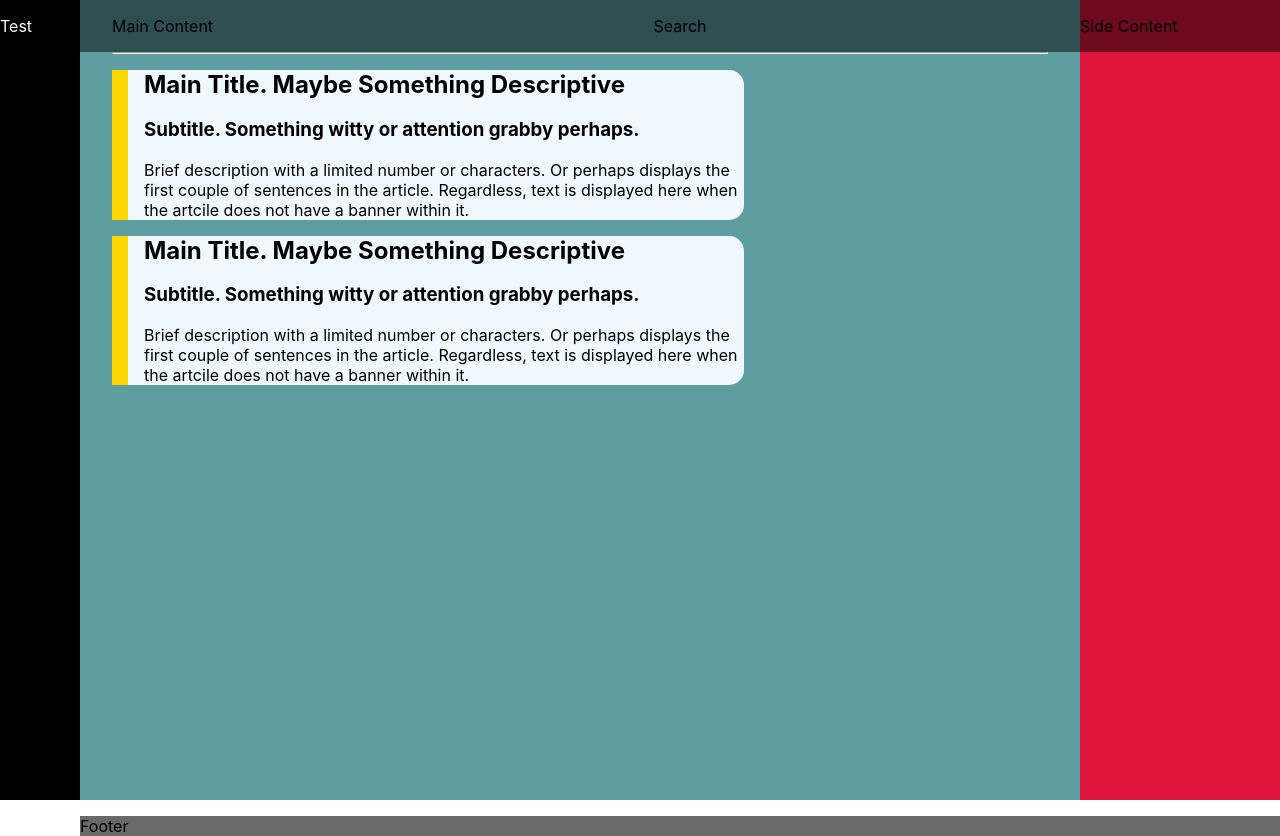
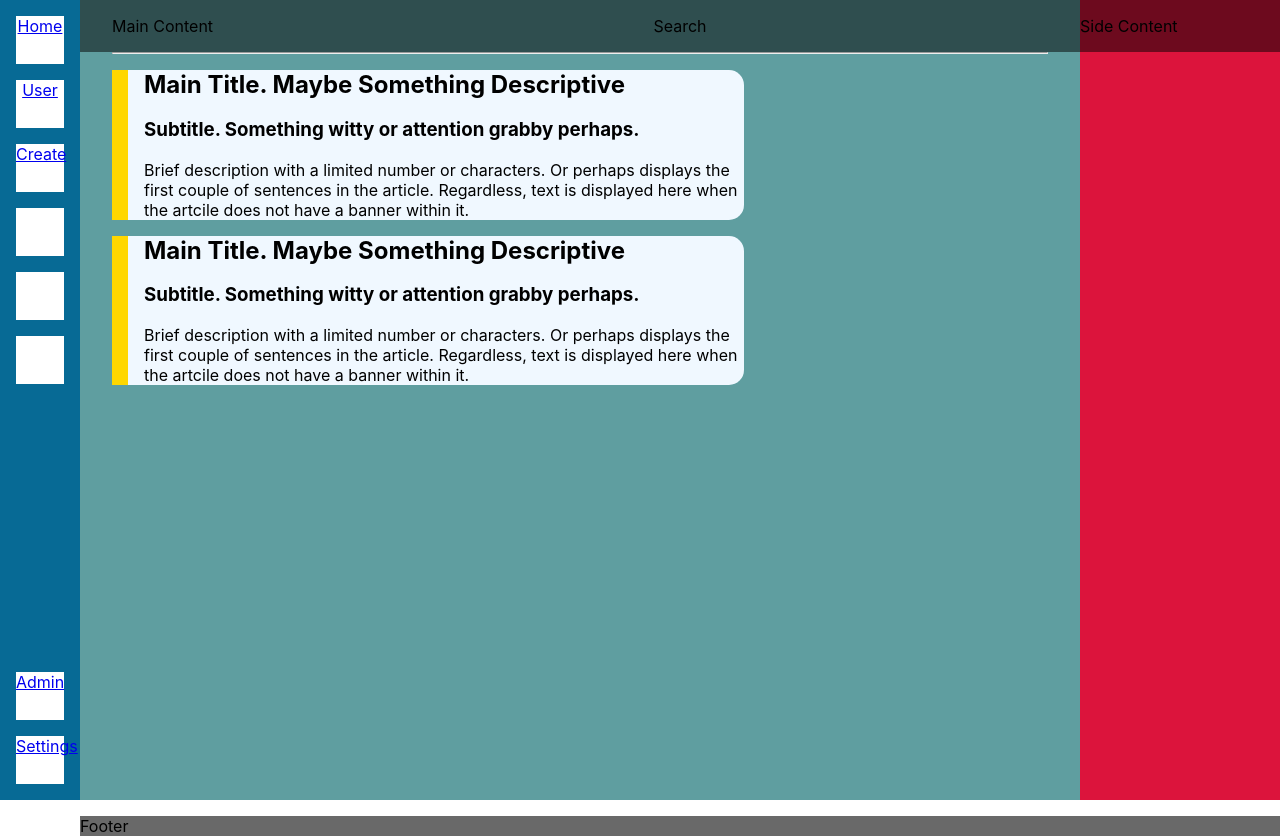
Before and after one commit to UrbanCoffee/Latte, a React (Create React App) app in the folder urbancoffee/: page / in a window 1280 px wide. Built offline with nearby package versions, Linux system fonts and the light colour scheme.

Commit message:
Some Navbar placeholder styling + route links

```diff
--- a/urbancoffee/src/components/navbar.js
+++ b/urbancoffee/src/components/navbar.js
@@ -3,7 +3,29 @@ import './styling/navbar.css'
 const NavBar = () => {
     return (
         <div className="NavBar" >
-            <p> Test </p>
+            <div>
+                <div className='NavBar-Placeholder'>
+                    <a href='/'>Home</a>
+                    </div>
+                <div className='NavBar-Placeholder'>
+                    <a href='/User'>User</a>
+                    </div>
+                <div className='NavBar-Placeholder'>
+                    <a href='/Create'>Create</a>
+                    </div>
+                <div className='NavBar-Placeholder'/>
+                <div className='NavBar-Placeholder'/>
+                <div className='NavBar-Placeholder'/>
+            </div>
+
+            <div>
+                <div className='NavBar-Placeholder'>
+                    <a href='/'>Admin</a>
+                    </div>
+                <div className='NavBar-Placeholder'>
+                    <a href='/'>Settings</a>
+                    </div>
+            </div>
         </div>
     )
 }
--- a/urbancoffee/src/components/styling/navbar.css
+++ b/urbancoffee/src/components/styling/navbar.css
@@ -4,5 +4,21 @@
     width: 5em;
     height: 100%;
     color: white;
-    background-color: black;
+    background-color: #076A95;
+
+    display: flex;
+    flex-direction: column;
+    align-content: center;
+    justify-content: space-between;
 }
+
+.NavBar-Placeholder {
+    aspect-ratio: 1;
+    margin: 20%;
+    background-color: white;
+    text-align: center;
+    cursor: pointer;
+}
+.NavBar-Placeholder:hover {
+    background-color: rgb(194, 224, 255);
+}
```
